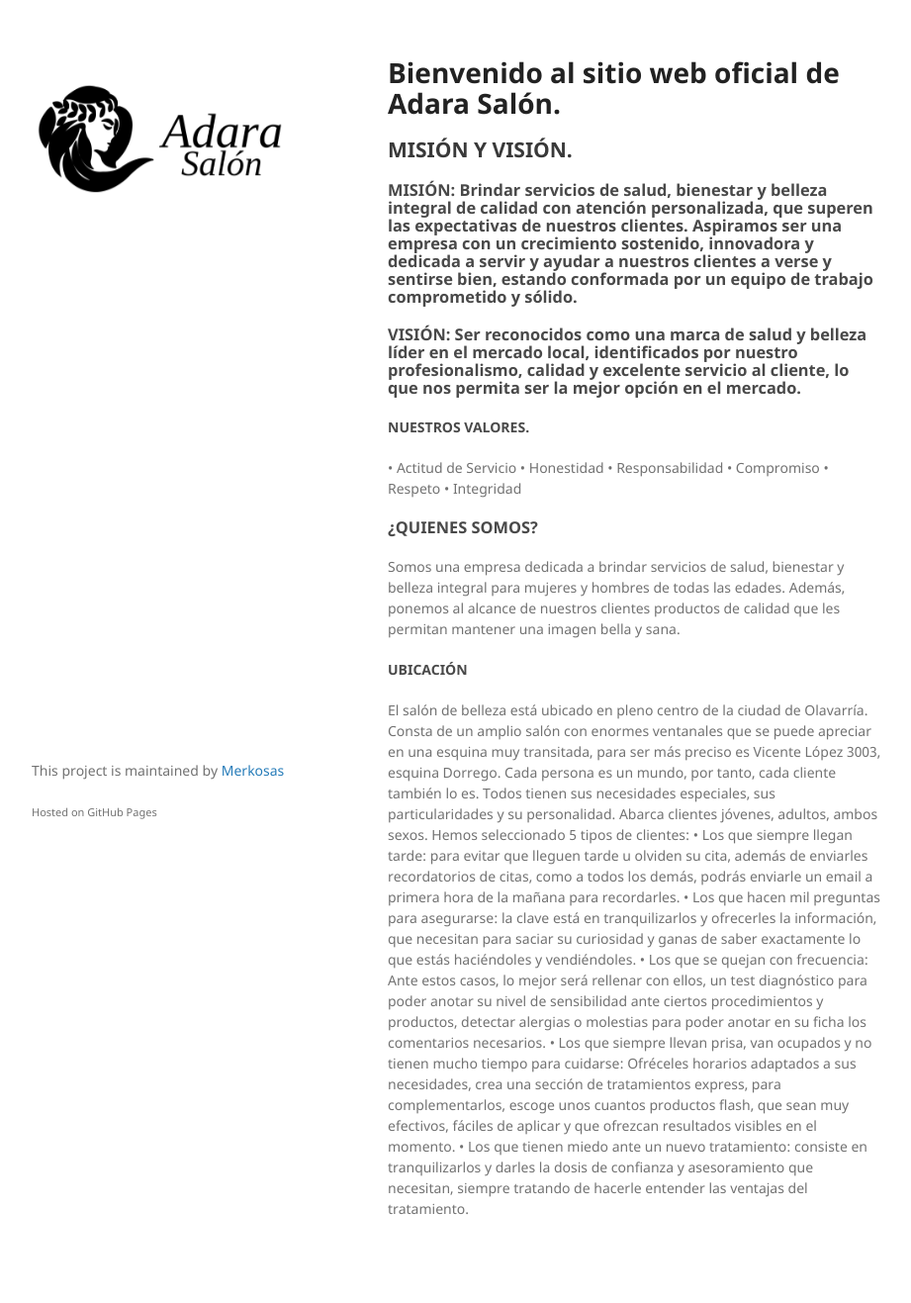
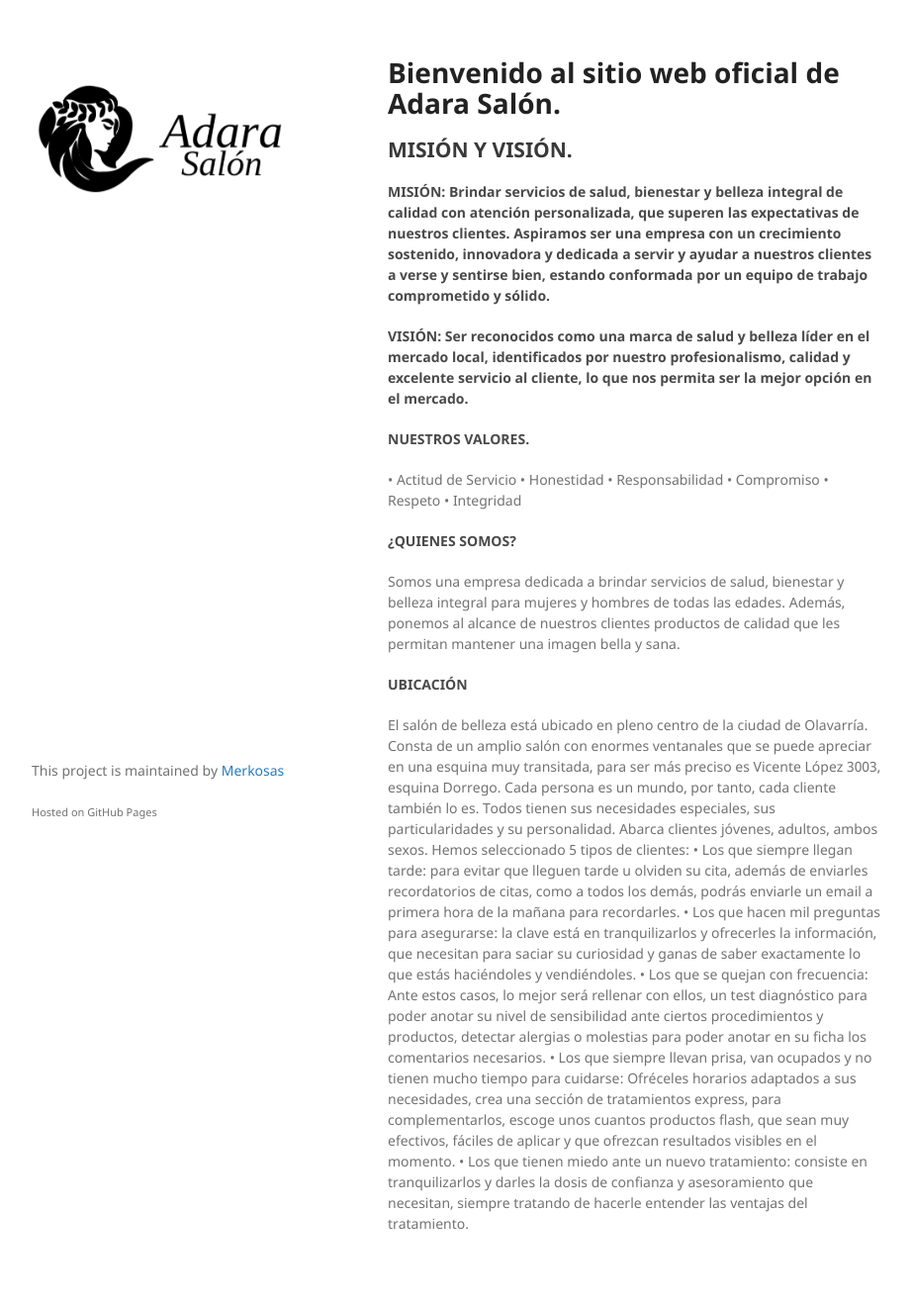
Before and after one commit to Merkosas/adaraproject, a Jekyll site: the page built from index.md, in a window 1280 px wide. Shown: the whole page at 99% size, without its empty margins (178-1099 px from the left). Built offline with Jekyll 4.4.1, drawn with Linux system fonts in a browser that asks for light colours; our own code applies the rules of GitHub Pages for plain Markdown files.

```diff
--- a/index.md
+++ b/index.md
@@ -3,9 +3,9 @@
 
 ## MISIÓN Y VISIÓN.
 
-### MISIÓN: Brindar servicios de salud, bienestar y belleza integral de calidad con atención personalizada, que superen las expectativas de nuestros clientes. Aspiramos ser una empresa con un crecimiento sostenido, innovadora y dedicada a servir y ayudar a nuestros clientes a verse y sentirse bien, estando conformada por un equipo de trabajo comprometido y sólido.
+#### MISIÓN: Brindar servicios de salud, bienestar y belleza integral de calidad con atención personalizada, que superen las expectativas de nuestros clientes. Aspiramos ser una empresa con un crecimiento sostenido, innovadora y dedicada a servir y ayudar a nuestros clientes a verse y sentirse bien, estando conformada por un equipo de trabajo comprometido y sólido.
 
-### VISIÓN: Ser reconocidos como una marca de salud y belleza líder en el mercado local, identificados por nuestro profesionalismo, calidad y excelente servicio al cliente, lo que nos permita ser la mejor opción en el mercado.
+#### VISIÓN: Ser reconocidos como una marca de salud y belleza líder en el mercado local, identificados por nuestro profesionalismo, calidad y excelente servicio al cliente, lo que nos permita ser la mejor opción en el mercado.
 
 #### NUESTROS VALORES.
 • Actitud de Servicio
@@ -16,7 +16,7 @@
 • Integridad
 
 
-### ¿QUIENES SOMOS?
+#### ¿QUIENES SOMOS?
 Somos una empresa dedicada a brindar servicios de salud, bienestar y belleza integral para mujeres y hombres de todas las edades. Además, ponemos al alcance de nuestros clientes productos de calidad que les permitan mantener una imagen bella y sana.
 
 
```
